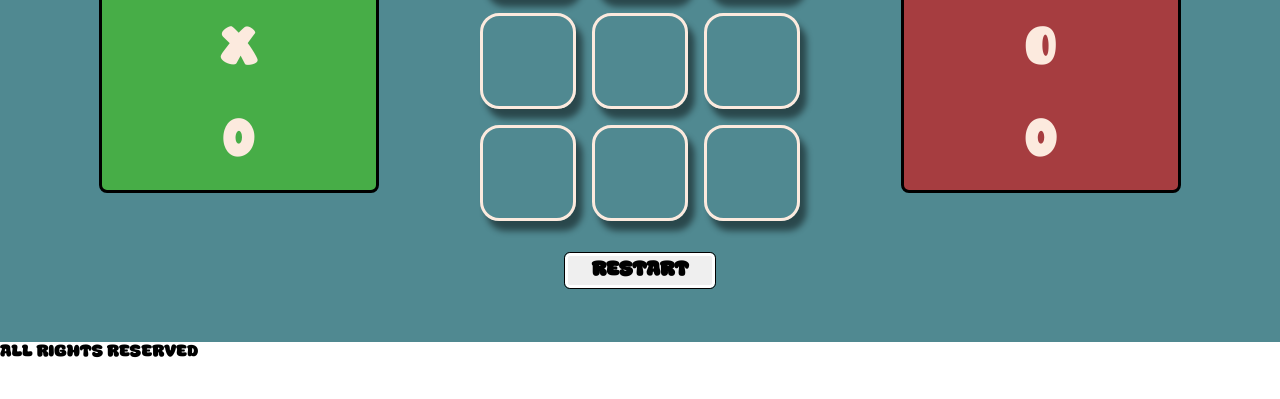
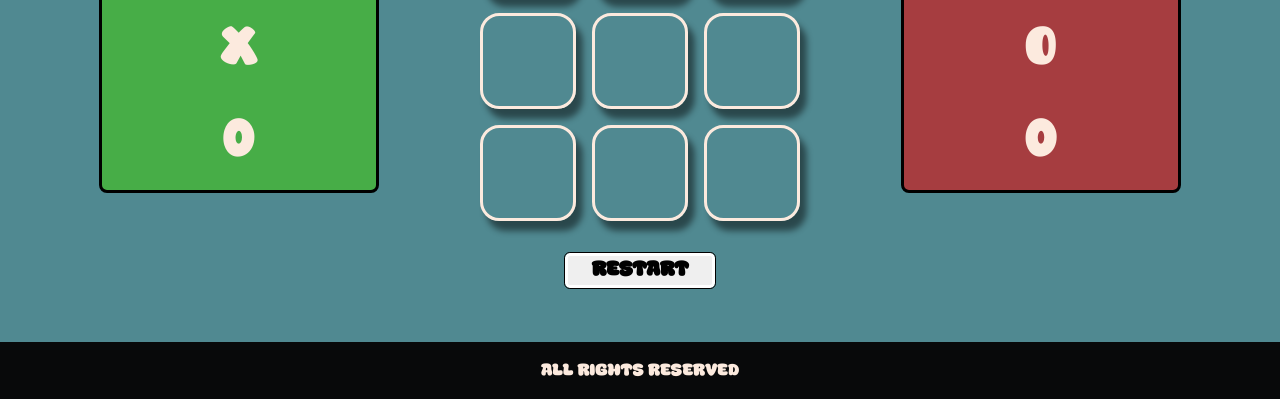
Before and after one commit to JonahTaye/Tic-Tac-Toe, a plain HTML site: page index.html in a window 1280 px wide. Shown: the part 401-800 px from the top of the page. Drawn offline with Linux system fonts and the light colour scheme.

Commit message:
style: add flex box to footer class

```diff
--- a/style.css
+++ b/style.css
@@ -177,3 +177,11 @@ form > button {
     align-self: center;
     font-size: clamp(1.2rem, 1.5vw, 3rem);
 }
+
+.footer {
+    background-color: #08090A;
+    color: #FCEADE;
+    display: flex;
+    justify-content: center;
+    align-items: center;
+}
```
